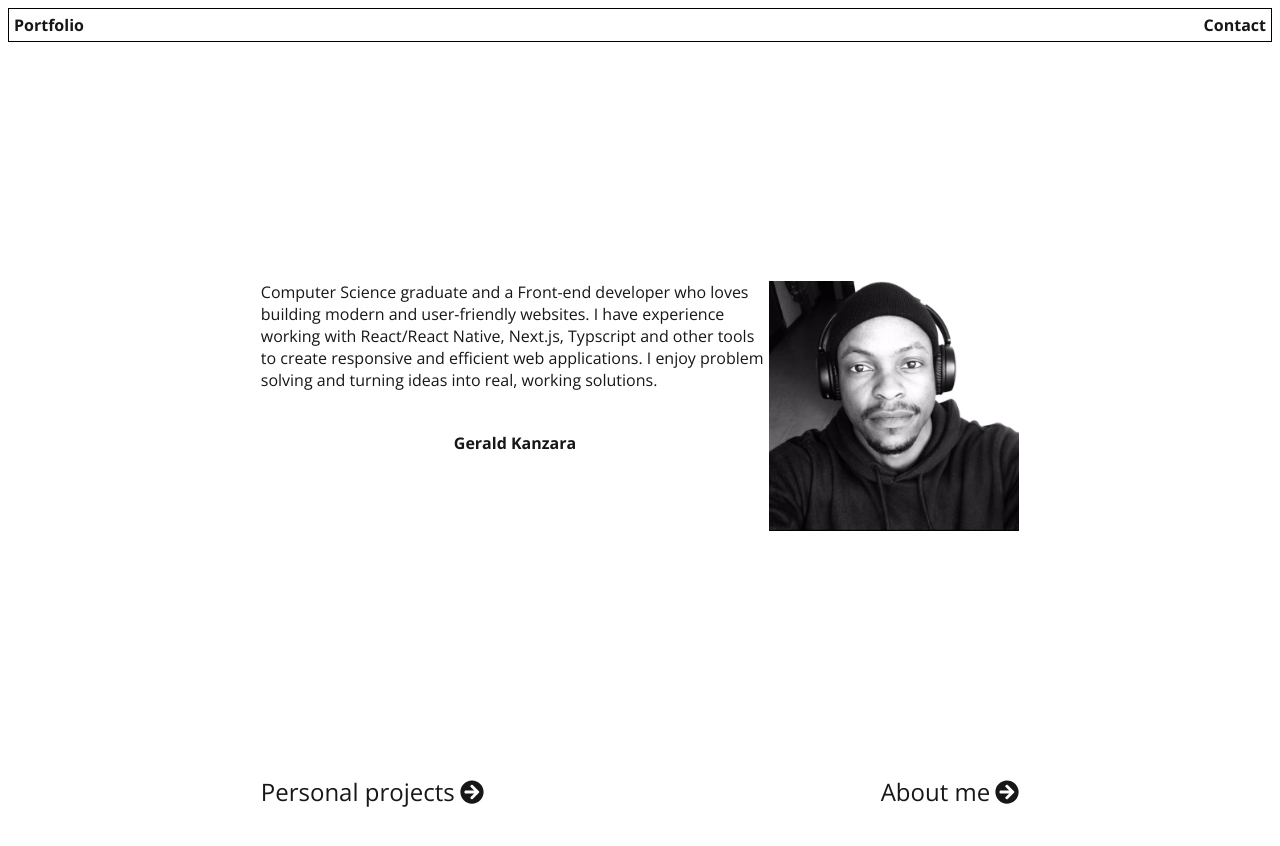
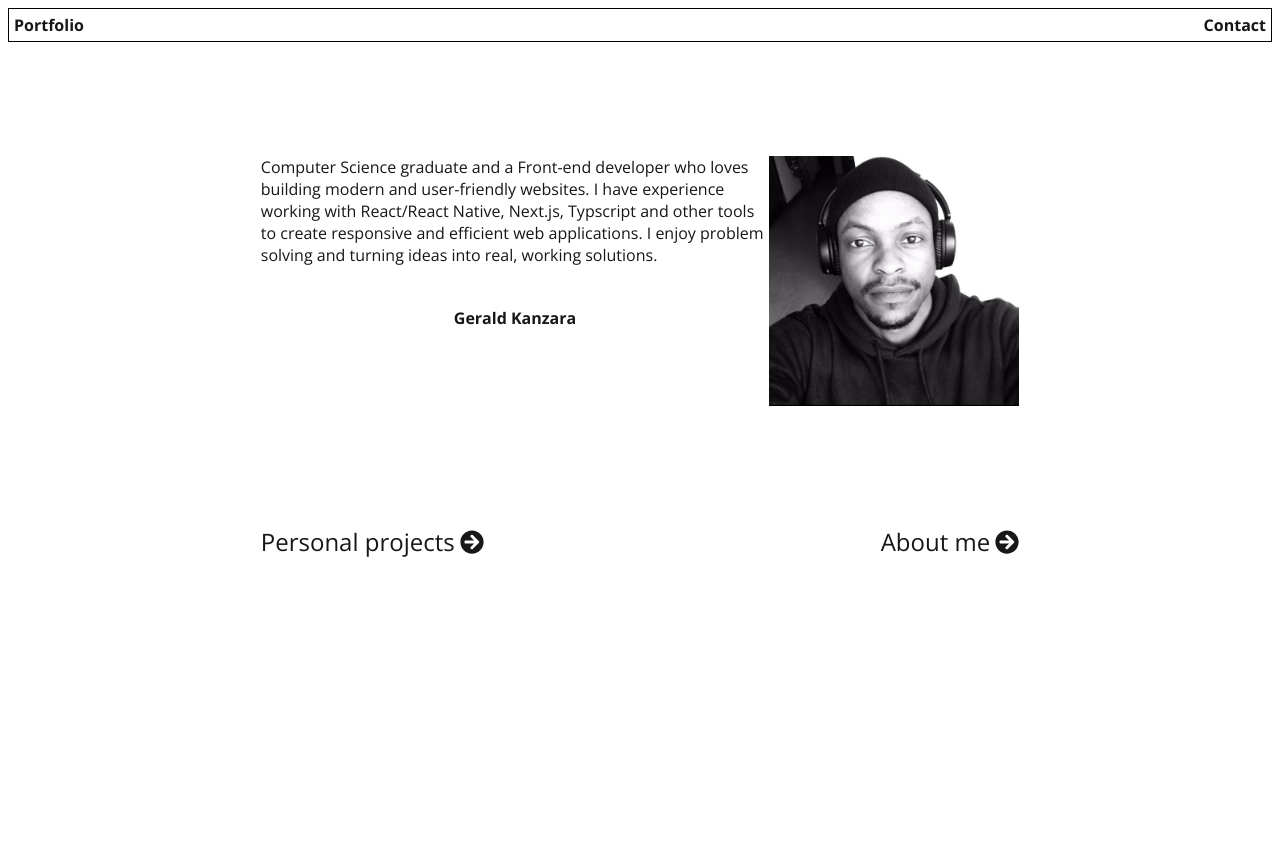
Before and after one commit to GerryKanz/MyPortFolio, a Next.js app: page / in a window 1280 px wide. Shown: the top 846 px of the page. After the commit the page ends 816 px from the top, so only its background shows below. Built offline with nearby package versions, Linux system fonts and the light colour scheme.

Commit message:
solved issue, view port dimensions

```diff
--- a/app/globals.css
+++ b/app/globals.css
@@ -13,7 +13,7 @@
 
 html,
 body {
-  /* max-width: 100vw; */
+  max-width: 100vw;
   overflow-x: hidden;
 }
 
@@ -25,6 +25,11 @@ body {
   -moz-osx-font-smoothing: grayscale;
 }
 
+* {
+  box-sizing: border-box;
+  /* padding: 0;
+  margin: 0; */
+}
 
 a {
   color: inherit;
```
